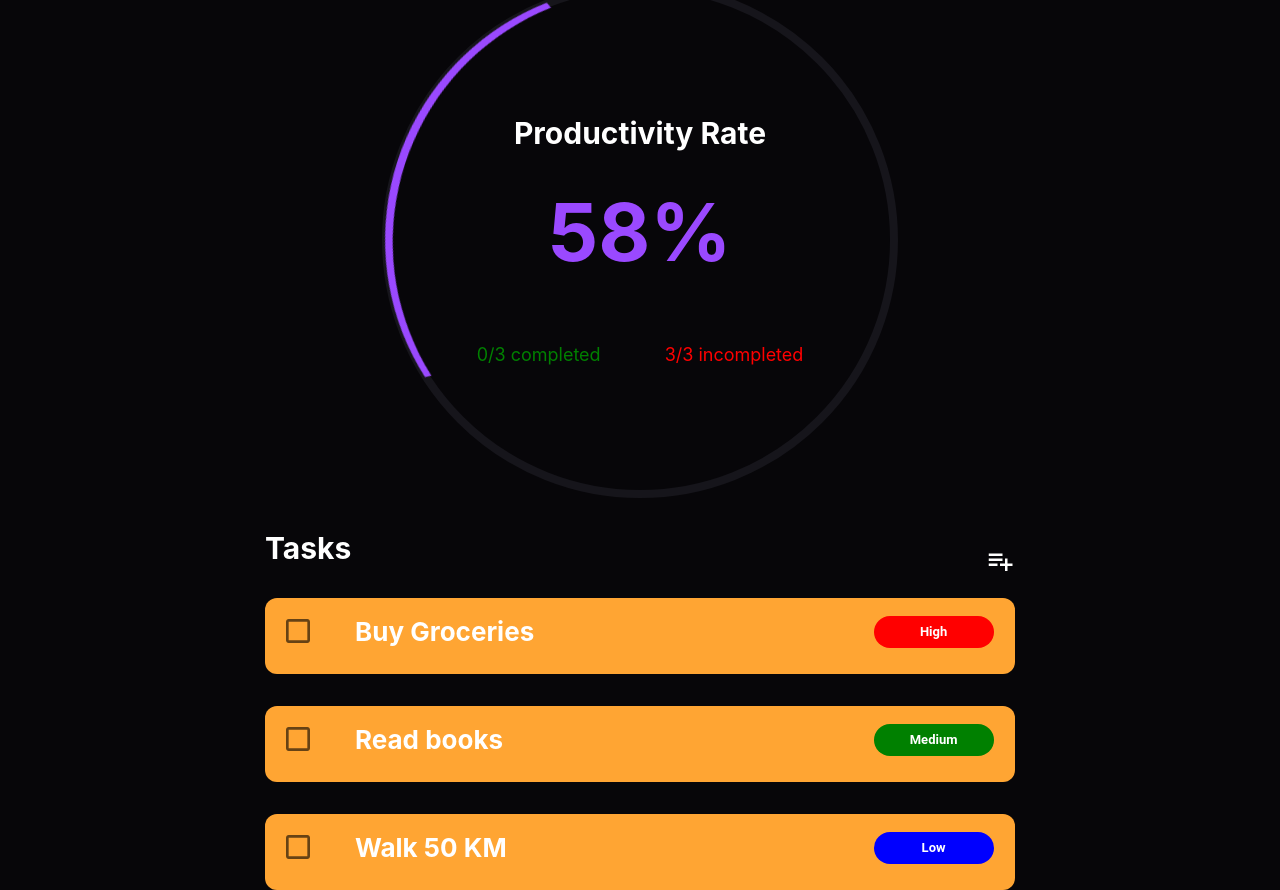
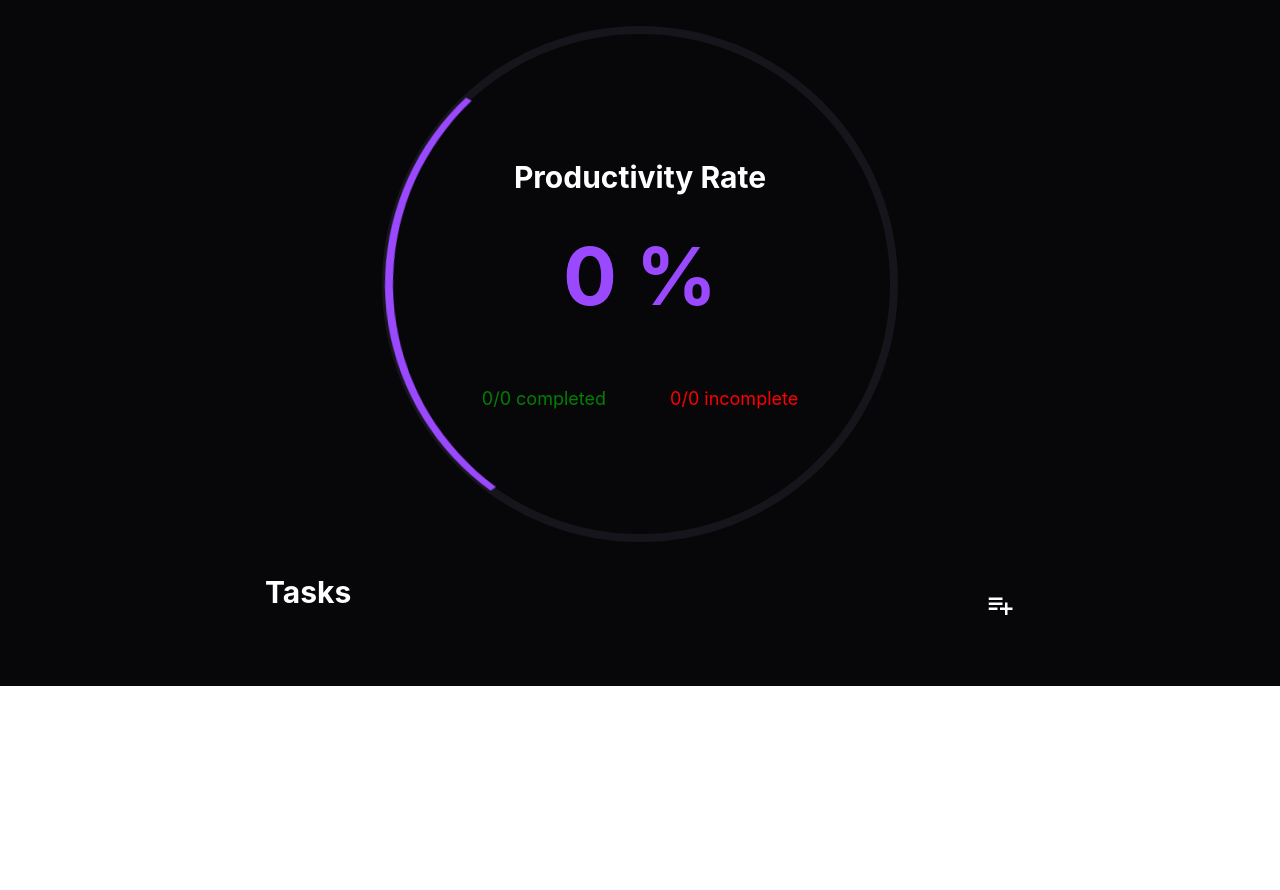
Before and after one commit to pranjalshukla23/procrastination-app, a React (Create React App) app: page / in a window 1280 px wide. Shown: the part 177-1067 px from the top of the page. After the commit the page ends 863 px from the top, so only its background shows below. Built offline with nearby package versions, Linux system fonts and the light colour scheme.

Commit message:
added feature to add a new task and delete an existing task

```diff
--- a/src/App.js
+++ b/src/App.js
@@ -1,9 +1,86 @@
 import logo from "./logo.svg";
 import "./App.css";
-import { Box, Checkbox, Chip } from "@mui/material";
-import PlaylistAddIcon from '@mui/icons-material/PlaylistAdd';
+import {
+  Box,
+  Button,
+  ButtonGroup,
+  Checkbox,
+  Chip,
+  MenuItem,
+  Popover,
+  Select,
+  TextField,
+  Typography,
+} from "@mui/material";
+import Card from "@mui/material/Card";
+import CardContent from "@mui/material/CardContent";
+import PlaylistAddIcon from "@mui/icons-material/PlaylistAdd";
+import { useEffect, useState } from "react";
+import CloseIcon from "@mui/icons-material/Close";
+import DeleteIcon from "@mui/icons-material/Delete";
 
 function App() {
+  const [tasks, setTasks] = useState([]);
+  const [showNewTaskPopup, setShowNewTaskPopup] = useState(false);
+  const [level, setLevel] = useState("Low");
+  const [taskName, setTaskName] = useState("");
+  const [completedTasks, setCompletedTasks] = useState(0);
+  const [uncompletedTasks, setUncompletedTasks] = useState(0);
+  const [productivityRate, setProductivityRate] = useState(0);
+  const [totalTasks, setTotalTasks] = useState(0);
+
+  const handlePriorityChange = (event) => {
+    setLevel(event.target.value);
+  };
+
+  const colorMap = { Low: "blue", Medium: "green", High: "red" };
+  const handleTaskSubmit = (taskName, level) => {
+    const newTask = {
+      id: tasks.length + 1,
+      taskName: taskName,
+      priority: level,
+      status: "incomplete",
+    };
+
+    const tasksArr = [newTask, ...tasks];
+    setTasks(tasksArr);
+    setUncompletedTasks(uncompletedTasks + 1);
+    setShowNewTaskPopup(false);
+    setTaskName("");
+    setLevel("Low");
+  };
+
+  const handleTaskDelete = (taskId) => {
+    const filteredTasks = tasks.filter((t) => t.id !== taskId);
+    if (filteredTasks) {
+      setTotalTasks(totalTasks - 1);
+      setCompletedTasks(completedTasks - 1);
+      setUncompletedTasks(uncompletedTasks - 1);
+    }
+    setTasks(filteredTasks);
+  };
+
+  const handleTaskCompletion = (taskId) => {
+    const filteredTasks = tasks.filter((t) => t.id === taskId);
+    if (filteredTasks) {
+      if (filteredTasks[0].status === "complete") return;
+    }
+    if (filteredTasks) {
+      setCompletedTasks(completedTasks + 1);
+    }
+    const updatedTasks = tasks.map((t) =>
+      t.id === taskId ? { ...t, status: "complete" } : t
+    );
+
+    setTasks(updatedTasks);
+  };
+
+  useEffect(() => {
+    setTotalTasks(tasks.length);
+    const productivityRate = (completedTasks / totalTasks) * 100;
+    setProductivityRate(productivityRate);
+  }, [tasks]);
+
   return (
     <div className="App">
       <Box
@@ -40,21 +117,135 @@ function App() {
           <Box display="flex" justifyContent="center" gap={4}>
             <Box display="flex" flexDirection="column" gap={8}>
               <Box fontWeight="bold" fontSize="80px">
-                58%
+                {isNaN(productivityRate) ? "0" : productivityRate} %
               </Box>
               <Box display="flex" gap={8} fontSize="18px">
-                <Box color={"green"}>0/3 completed</Box>
-                <Box color={"red"}>3/3 incompleted</Box>
+                <Box color={"green"}>
+                  {completedTasks}/{totalTasks} completed
+                </Box>
+                <Box color={"red"}>
+                  {uncompletedTasks}/{totalTasks} incomplete
+                </Box>
               </Box>
             </Box>
           </Box>
         </Box>
         <Box
           width={750}
+          position="relative"
           display="flex"
           flexDirection="column"
           alignItems="flex-start"
         >
+          {showNewTaskPopup && (
+            <Box
+              width="400px"
+              height="300px"
+              backgroundColor="#16151B"
+              position="absolute"
+              sx={{ bottom: "20%", right: "20%", boxShadow: 3 }}
+              border="2px solid black"
+              borderRadius="50px"
+              p={4}
+              display="flex"
+              flexDirection="column"
+              gap={4}
+            >
+              <Box
+                width="100%"
+                display="flex"
+                flexDirection="column"
+                gap={4}
+                position="relative"
+              >
+                <CloseIcon
+                  onClick={() => {
+                    setTaskName("");
+                    setLevel("Low");
+                    setShowNewTaskPopup(false);
+                  }}
+                  sx={{
+                    position: "absolute",
+                    top: "0",
+                    right: "0px",
+                    color: "white",
+                    cursor: "pointer",
+                  }}
+                />
+                <Box
+                  width="100%"
+                  display="flex"
+                  flexDirection="column"
+                  justifyContent="flex-start"
+                  alignItems="start"
+                  gap={2}
+                >
+                  <Box fontSize={18}>Task Name: </Box>
+                  <Box width="100%">
+                    <TextField
+                      label="Enter Task Name"
+                      value={taskName}
+                      onChange={(e) => setTaskName(e.target.value)}
+                      sx={{
+                        width: "100%",
+                        outline: "0",
+                        border: "2px solid gray",
+                        backgroundColor: "#ECEAEA",
+                        input: { color: "black" },
+                      }}
+                    />
+                  </Box>
+                </Box>
+                <Box
+                  width="100%"
+                  display="flex"
+                  flexDirection="column"
+                  justifyContent="flex-start"
+                  alignItems="start"
+                  gap={2}
+                >
+                  <Box fontSize={18}>Priority: </Box>
+                  <Box width="100%">
+                    <Select
+                      sx={{
+                        width: "100%",
+                        border: "2px solid gray",
+                        backgroundColor: "#ECEAEA",
+                        color: "black",
+                      }}
+                      value={level}
+                      onChange={handlePriorityChange}
+                    >
+                      <MenuItem value={"Low"}>Low</MenuItem>
+                      <MenuItem value={"Medium"}>Medium</MenuItem>
+                      <MenuItem value={"High"}>High</MenuItem>
+                    </Select>
+                  </Box>
+                </Box>
+                <Box width="100%" display="flex" justifyContent="space-evenly">
+                  <Button
+                    variant="contained"
+                    sx={{ backgroundColor: "green" }}
+                    onClick={() => handleTaskSubmit(taskName, level)}
+                  >
+                    Create
+                  </Button>
+                  <Button
+                    variant="contained"
+                    sx={{ backgroundColor: "red" }}
+                    onClick={() => {
+                      setTaskName("");
+                      setLevel("Low");
+                      setShowNewTaskPopup(false);
+                    }}
+                  >
+                    Cancel
+                  </Button>
+                </Box>
+              </Box>
+            </Box>
+          )}
+
           <Box
             width="100%"
             justifyContent="space-between"
@@ -65,12 +256,22 @@ function App() {
               Tasks
             </Box>
             <Box>
-              <PlaylistAddIcon sx={{color: "white", fontSize: "30px"}}/>
+              <PlaylistAddIcon
+                sx={{ color: "white", fontSize: "30px" }}
+                variant="contained"
+                onClick={() => setShowNewTaskPopup(true)}
+                cursor="pointer"
+              />
             </Box>
           </Box>
 
           <Box display="flex" flexDirection="column" gap={4} width="100%">
+            {tasks.map((task) => (
               <Box
+                sx={{
+                  cursor:
+                    task.status === "complete" ? "not-allowed" : "default",
+                }}
                 height={60}
                 p={1}
                 backgroundColor="#FFA533"
@@ -103,123 +304,34 @@ function App() {
                         <Checkbox
                           color="success"
                           sx={{ "& .MuiSvgIcon-root": { fontSize: 32 } }}
+                          onClick={() => handleTaskCompletion(task.id)}
                         />
                       </Box>
-                    <Box>Buy Groceries</Box>
+                      <Box>{task.taskName}</Box>
                     </Box>
-                  <Box width="20%">
+                    <Box
+                      width="20%"
+                      display="flex"
+                      justifyContent="center"
+                      gap={2}
+                    >
                       <Chip
-                      label="High"
+                        label={task.priority}
                         sx={{
-                        backgroundColor: "red",
+                          backgroundColor: colorMap[task.priority],
                           color: "white",
                           width: "120px",
                         }}
+                      />
+                      <DeleteIcon
+                        cursor="pointer"
+                        onClick={() => handleTaskDelete(task.id)}
                       />
                     </Box>
                   </Box>
                 </Box>
               </Box>
-            <Box
-              height={60}
-              p={1}
-              backgroundColor="#FFA533"
-              borderRadius="12px"
-            >
-              <Box
-                display="flex"
-                flexDirection="row"
-                alignItems="start"
-                justifyContent="center"
-                color="white"
-                fontWeight="bold"
-                pb={1}
-              >
-                <Box
-                  width="100%"
-                  display="flex"
-                  justifyContent="space-between"
-                  alignItems="center"
-                >
-                  <Box
-                    width={"50%"}
-                    display="flex"
-                    justifyContent="flex-start"
-                    gap={4}
-                    alignItems="center"
-                  >
-                    <Box>
-                      {" "}
-                      <Checkbox
-                        color="success"
-                        sx={{ "& .MuiSvgIcon-root": { fontSize: 32 } }}
-                      />
-                    </Box>
-                    <Box>Read books</Box>
-                  </Box>
-                  <Box width="20%">
-                    <Chip
-                      label="Medium"
-                      sx={{
-                        backgroundColor: "green",
-                        color: "white",
-                        width: "120px",
-                      }}
-                    />
-                  </Box>
-                </Box>
-              </Box>
-            </Box>
-            <Box
-              height={60}
-              p={1}
-              backgroundColor="#FFA533"
-              borderRadius="12px"
-            >
-              <Box
-                display="flex"
-                flexDirection="row"
-                alignItems="start"
-                justifyContent="center"
-                color="white"
-                fontWeight="bold"
-                pb={1}
-              >
-                <Box
-                  width="100%"
-                  display="flex"
-                  justifyContent="space-between"
-                  alignItems="center"
-                >
-                  <Box
-                    width={"50%"}
-                    display="flex"
-                    justifyContent="flex-start"
-                    gap={4}
-                    alignItems="center"
-                  >
-                    <Box>
-                      {" "}
-                      <Checkbox
-                        color="success"
-                        sx={{ "& .MuiSvgIcon-root": { fontSize: 32 } }}
-                      />
-                    </Box>
-                    <Box>Walk 50 KM</Box>
-                  </Box>
-                  <Box width="20%">
-                    <Chip
-                      label="Low"
-                      sx={{
-                        backgroundColor: "blue",
-                        color: "white",
-                        width: "120px",
-                      }}
-                    />
-                  </Box>
-                </Box>
-              </Box>
-            </Box>
+            ))}
           </Box>
         </Box>
       </header>
```
Lines whose indentation alone changed are shown as unchanged.
